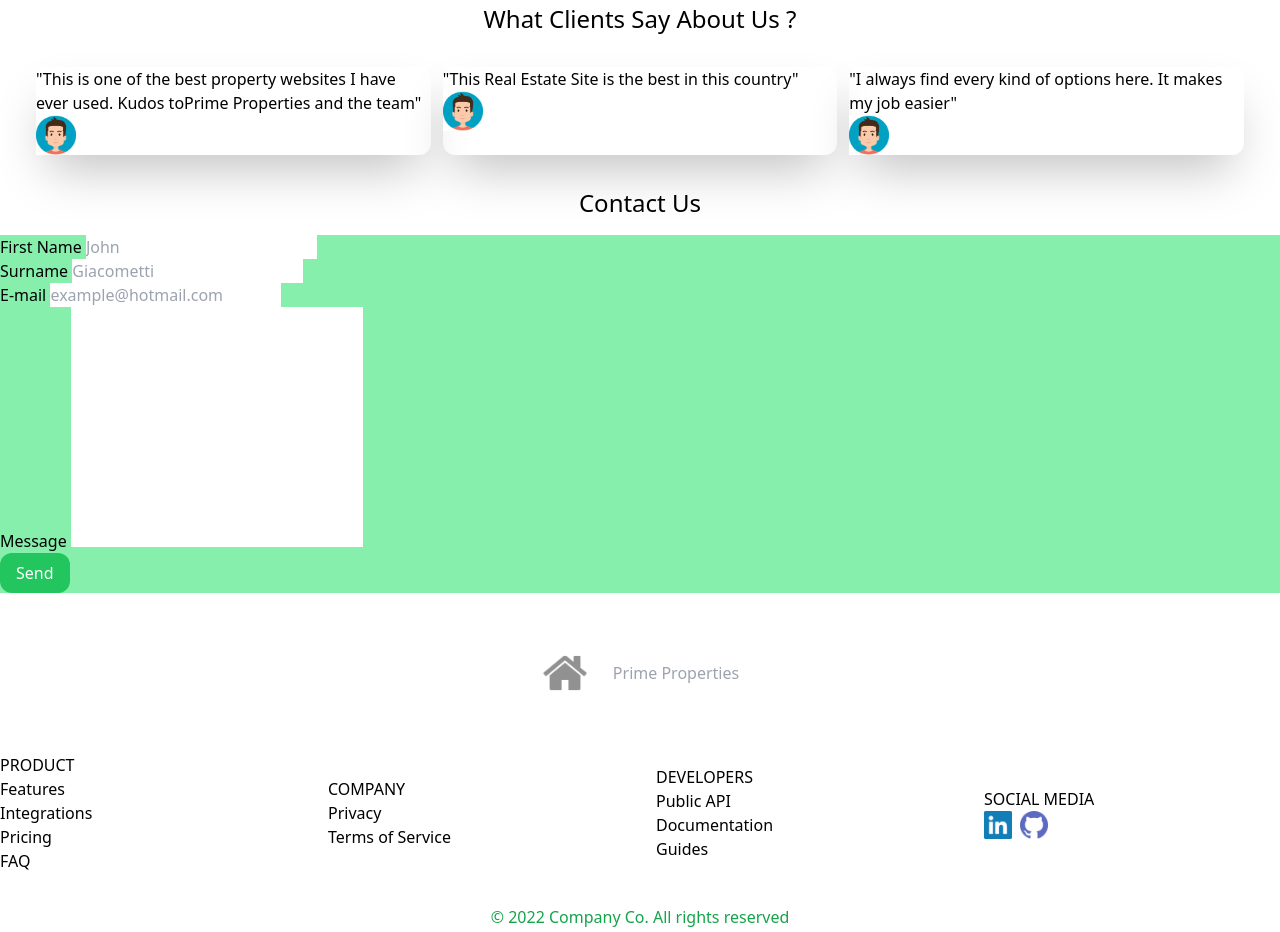
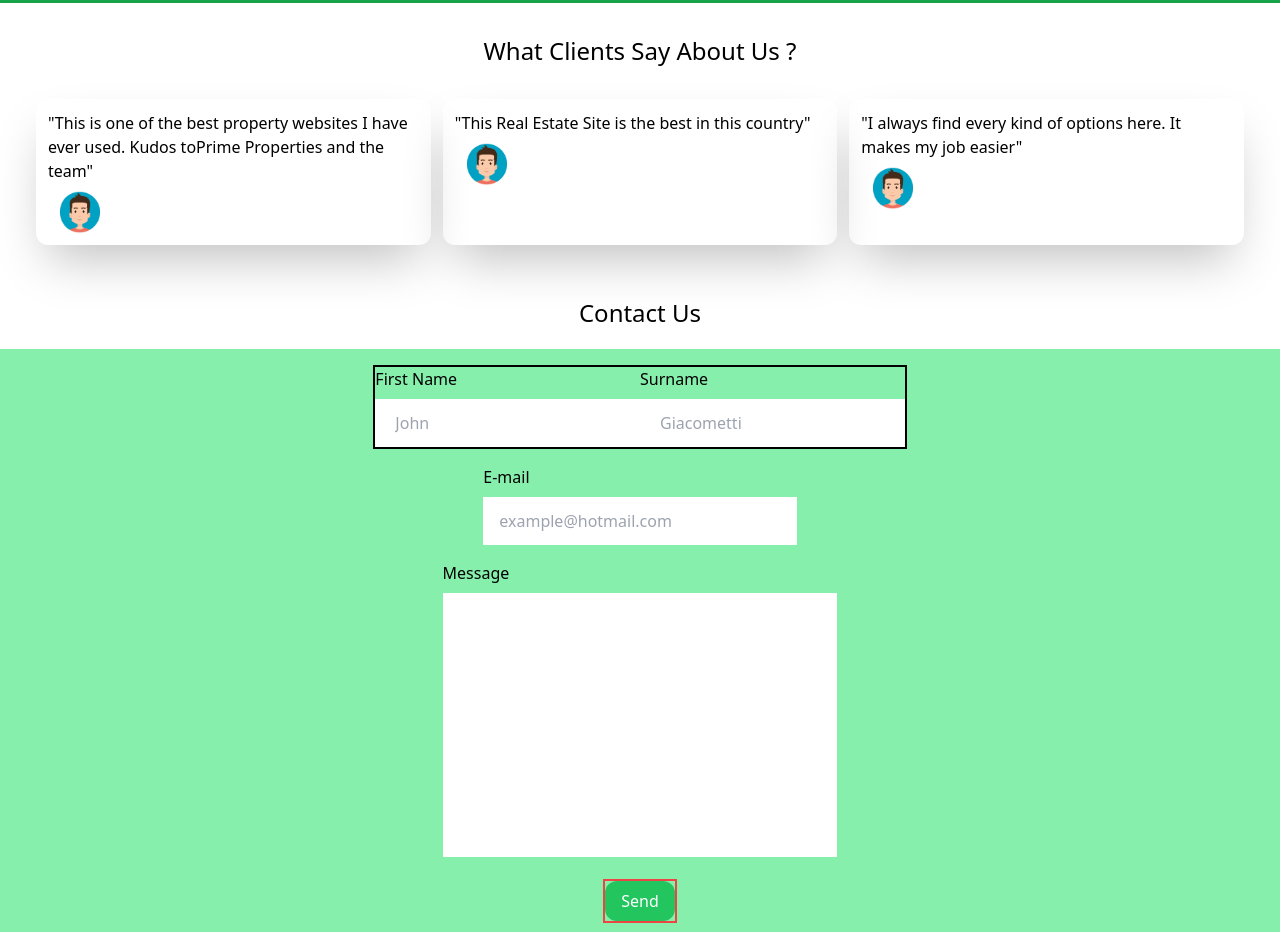
Before and after one commit to Batuhan445/real-estate-web-site, a website: page public/index.html in a window 1280 px wide. Shown: the part 2967-3899 px from the top of the page. Drawn offline with nearby package versions, Linux system fonts and the light colour scheme.

Commit message:
edited form and ending navbars

```diff
--- a/public/index.html
+++ b/public/index.html
@@ -24,7 +24,7 @@
                 <li><a href="./index.html">Home</a></li>
                 <li><a href="#">Service</a></li>
                 <li><a href="#">About</a></li>
-                <li><a href="#">Contact</a></li>
+                <li><a href="#contact-us">Contact</a></li>
             </ul>
         </div>
     </nav>
@@ -120,15 +120,15 @@
     <div class="explore h-screen">
         <div class="text-white mx-auto ml-10 pt-64">
             <h1 class="font-bold text-4xl">Experience Luxury Like Never Before</h1>
-            <h2 class="font-semibold mt-2">50+ Exotic locations accross the globe</h2>
-            <button href="#" class="border-2 mt-3 mx-auto px-8 py-3">EXPLORE LOCATIONS</button>
+            <h2 class="font-semibold mt-2 mb-7">50+ Exotic locations accross the globe</h2>
+            <a href="#explore-locations" class="border-2 mx-auto px-8 py-3">EXPLORE LOCATIONS</a>
         </div>
     </div>
 
-    <div>
-        <h1 class="mt-5 flex justify-center">Explore Locations</h1>
+    <div id="explore-locations">
+        <h1 class="pt-8 flex justify-center text-2xl">Explore Locations</h1>
 
-        <div class="grid grid-cols-3 gap-7 px-9 mt-5 mb-5">
+        <div class="grid grid-cols-3 gap-7 px-9 mt-8 mb-5">
 
             <div class="rounded-lg shadow-2xl pb-6">
                 <img class="rounded-t-2xl" src="./image/new-york.jpg" alt="new-york">
@@ -179,24 +179,24 @@
 
         <div class="grid grid-cols-3 gap-3 px-9 mt-8 mb-8">
 
-            <div class="rounded-xl shadow-2xl">
+            <div class="rounded-xl shadow-2xl p-3">
                 "This is one of the best property websites I have ever used. Kudos toPrime Properties and the team"
-                <div>
-                    <img class="w-10 h-10" src="./image/feedback-man.png" alt="feedback-man">
+                <div class="mt-2 ml-3">
+                    <img class="w-10" src="./image/feedback-man.png" alt="feedback-man">
                 </div>
             </div>
 
-            <div class="rounded-xl shadow-2xl">
+            <div class="rounded-xl shadow-2xl p-3">
                 "This Real Estate Site is the best in this country"
-                <div>
-                    <img class="relative block w-10 h-10" src="./image/feedback-man.png" alt="feedback-man">
+                <div class="mt-2 ml-3">
+                    <img class="w-10" src="./image/feedback-man.png" alt="feedback-man">
                 </div>
             </div>
 
-            <div class="rounded-xl shadow-2xl">
+            <div class="rounded-xl shadow-2xl p-3">
                 "I always find every kind of options here. It makes my job easier"
-                <div>
-                    <img class="w-10 h-10" src="./image/feedback-man.png" alt="feedback-man">
+                <div class="mt-2 ml-3">
+                    <img class="w-10" src="./image/feedback-man.png" alt="feedback-man">
                 </div>
             </div>
 
@@ -204,33 +204,37 @@
 
     </div>
 
-    <h1 class="text-2xl flex justify-center mt-8">Contact Us</h1>
+    <h1 id="contact-us" class="text-2xl flex justify-center pt-5">Contact Us</h1>
 
-    <div class=" mt-4 form-background">
+    <div class="mt-5 pt-4 pb-4 form-background">
 
-        <form action="GET">
+        <form class="flex flex-col items-center justify-start w-5/6 m-auto" action="GET">
 
-            <div>
-                <label for="">First Name</label>
-                <input type="text" placeholder="John">
+            <div class="w-1/2 border-2 flex-col border-black md:flex md:flex-row">
+
+                <div class="w-full">
+                    <label class="block mb-2" for="">First Name</label>
+                    <input class="block w-full py-3 px-5" type="text" placeholder="John">
+                </div>
+
+                <div class="w-full">
+                    <label class="block mb-2" for="">Surname</label>
+                    <input class="w-full py-3 px-5" type="text" placeholder="Giacometti">
+                </div>
+
             </div>
 
-            <div>
-                <label for="">Surname</label>
-                <input type="text" placeholder="Giacometti">
+            <div class="mt-4">
+                <label for="">E-mail</label>
+                <input class="w-full py-3 px-4 mt-2" type="email" placeholder="example@hotmail.com">
             </div>
 
-            <div>
-                <label for="">E-mail</label>
-                <input type="email" placeholder="example@hotmail.com">
+            <div class="mt-4">
+                <label for="">Message</label>
+                <textarea class="w-full mt-2 py-3 px-4 resize-none" name="" id="" cols="30" rows="10"></textarea>
             </div>
 
-            <div>
-                <label for="">Message</label>
-                <textarea class="resize-none" name="" id="" cols="30" rows="10"></textarea>
-            </div>
-
-            <div>
+            <div class="mt-4 border-2 border-red-500">
                 <button class="bg-green-500 text-white px-4 py-2 rounded-xl">Send</button>
             </div>
 
@@ -240,14 +244,14 @@
 
     <div class="flex items-center justify-center m-auto w-3/5 mt-14">
         <img class="w-12 h-12" src="./icons/home-gray.png" alt="home-gray">
-        <span class="text-current ml-6 text-gray-400">Prime Properties</span>
+        <span class="ml-5 text-[#919191] font-bold text-2xl">Prime Properties</span>
     </div>
 
-    <div class="grid items-center grid-cols-2 gap-8 sm:grid-cols-4 mt-14">
+    <div class="grid items-start grid-cols-2 gap-[12.5%] w-5/6 mx-auto sm:grid-cols-4 mt-14">
 
-        <div>
-            <h3>PRODUCT</h3>
-            <ul>
+        <div class="flex flex-col items-center justify-start">
+            <h3 class="w-full text-green-500 font-semibold">PRODUCT</h3>
+            <ul class="mt-4 w-full">
                 <li><a href="#">Features</a></li>
                 <li><a href="#">Integrations</a></li>
                 <li><a href="#">Pricing</a></li>
@@ -255,33 +259,33 @@
             </ul>
         </div>
 
-        <div>
-            <h3>COMPANY</h3>
-            <ul>
+        <div class="flex flex-col items-center justify-start">
+            <h3 class="w-full text-green-500 font-semibold">COMPANY</h3>
+            <ul class="mt-4 w-full">
                 <li><a href="#">Privacy</a></li>
                 <li><a href="#">Terms of Service</a></li>
             </ul>
         </div>
 
-        <div>
-            <h3>DEVELOPERS</h3>
-            <ul>
+        <div class="flex flex-col items-center justify-start">
+            <h3 class="w-full text-green-500 font-semibold">DEVELOPERS</h3>
+            <ul class="mt-4 w-full">
                 <li><a href="#">Public API</a></li>
                 <li><a href="#">Documentation</a></li>
                 <li><a href="#">Guides</a></li>
             </ul>
         </div>
 
-        <div>
-            <h3>SOCIAL MEDIA</h3>
-            <ul class="flex justify-start">
+        <div class="flex flex-col items-center justify-start">
+            <h3 class="w-full text-green-500 font-semibold">SOCIAL MEDIA</h3>
+            <ul class="mt-4 flex w-full">
 
                 <li><a href="https://www.linkedin.com/in/batuhankaraahmeto%C4%9Flu/" target="_blank">
-                    <img class="w-7 h-7" src="./icons/linkedin.png" alt=""></a>
+                        <img class="w-7 h-7" src="./icons/linkedin.png" alt=""></a>
                 </li>
 
                 <li class="ml-2"><a href="https://github.com/Batuhan445" target="_blank">
-                    <img class="w-7 h-7" src="./icons/github.png" alt=""></a>
+                        <img class="w-7 h-7" src="./icons/github.png" alt=""></a>
                 </li>
 
             </ul>
@@ -289,7 +293,7 @@
 
     </div>
 
-    <p class="mt-8 mb-8 flex justify-center text-center text-green-600">© 2022 Company Co. All rights reserved</p>
+    <p class="mt-8 mb-8 flex justify-center text-center font-semibold text-green-600">© 2023 Company Co. All rights reserved</p>
 
 
 </body>
--- a/src/input.css
+++ b/src/input.css
@@ -1,6 +1,10 @@
 @tailwind base;
 @tailwind components;
 @tailwind utilities;
+
+html {
+    scroll-behavior: smooth;
+}
 
 .body {
     margin: 0;
```
Also changed, not shown: public/style.css.
